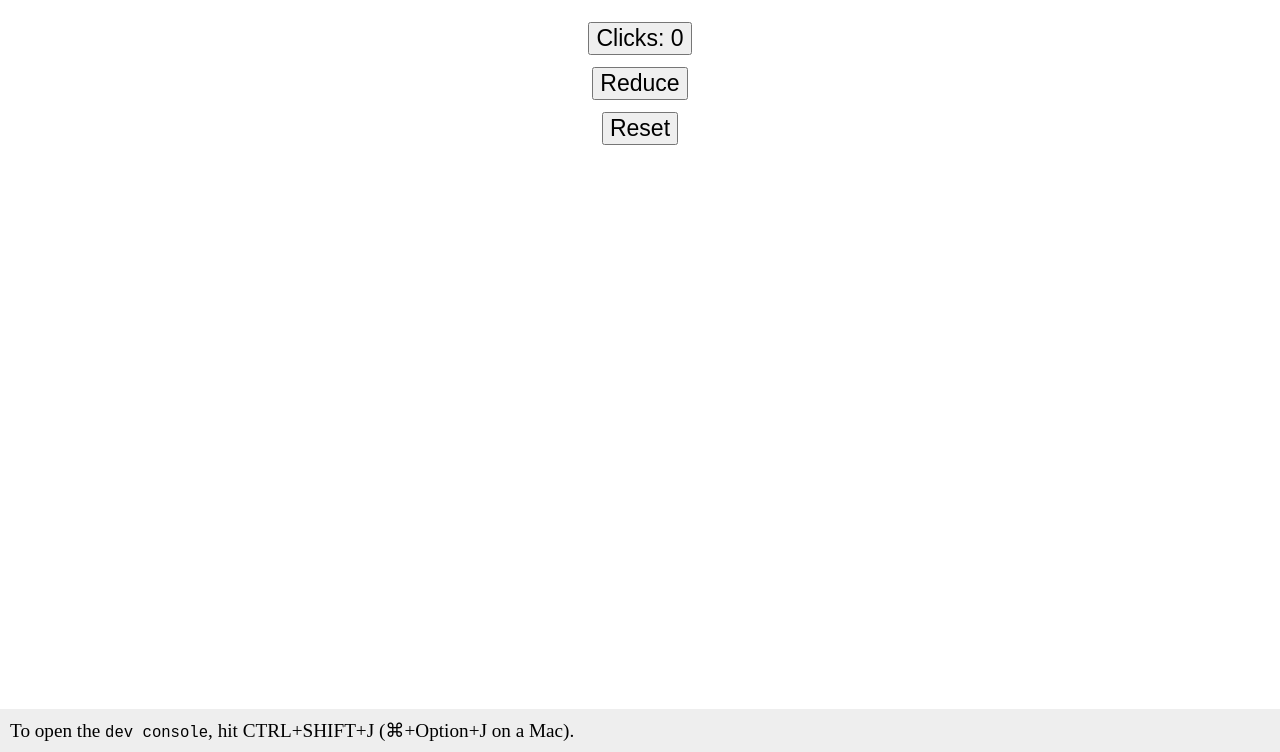
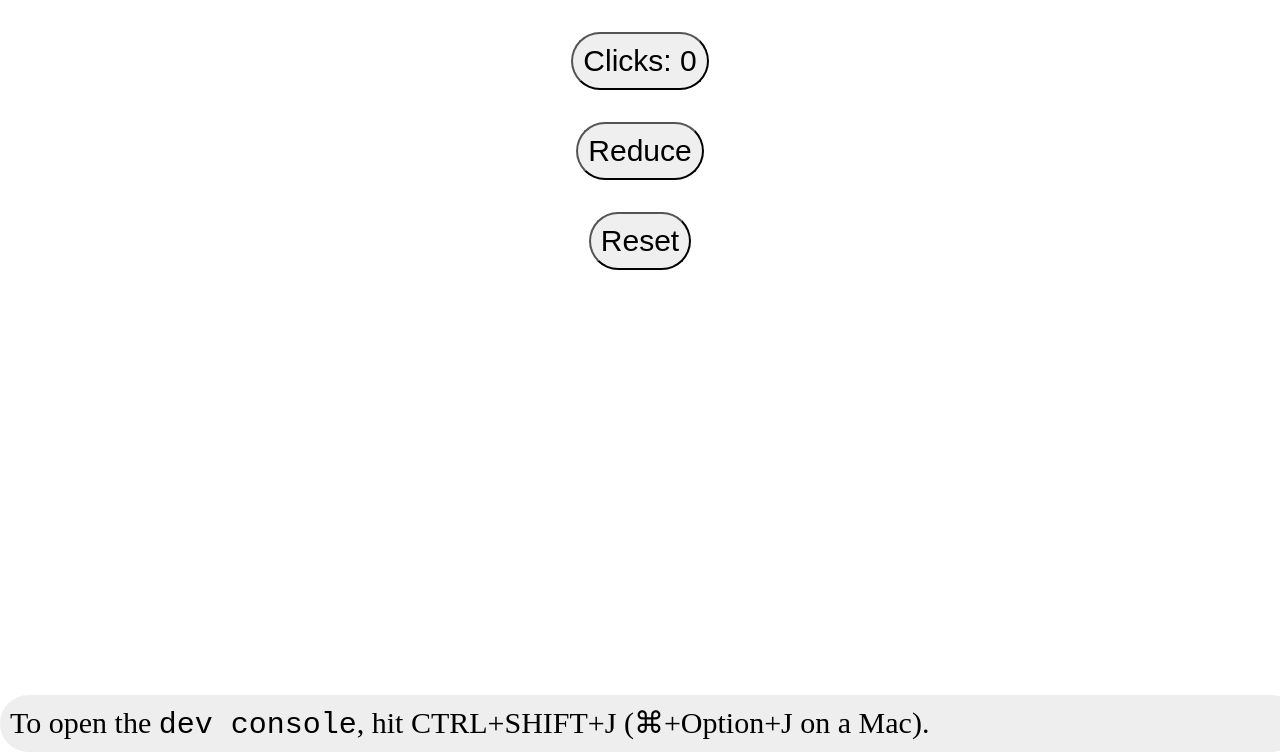
Before and after one commit to ash-ics-ICS3U-2023/7-4-commit-here-JamesonStansfield, a plain HTML site: page index.html in a window 1280 px wide. Shown: the part 48-800 px from the top of the page. Drawn offline with Linux system fonts and the light colour scheme.

Commit message:
Update style.css

```diff
--- a/style.css
+++ b/style.css
@@ -6,6 +6,9 @@ html {
   div, button {
     margin: 4px;
     font-size:larger;
+    border-radius: 50px;
+    font-size: 30px;
+    padding: 10px;
   }
 
   .footer {
```
